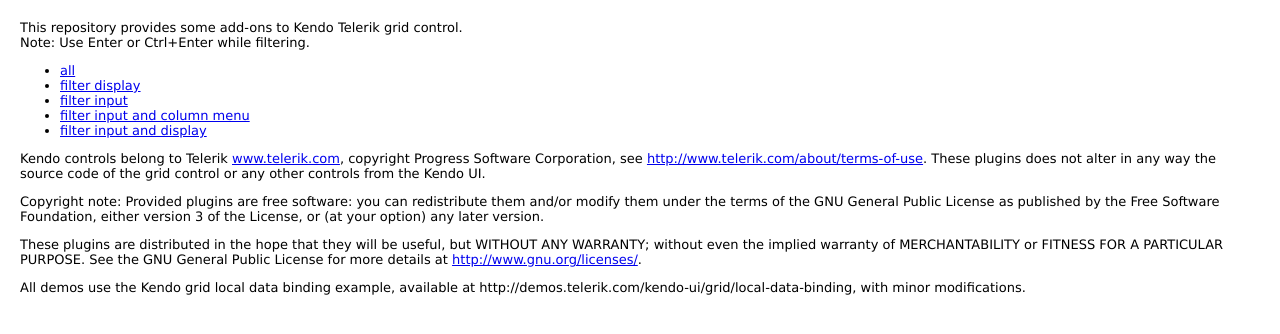
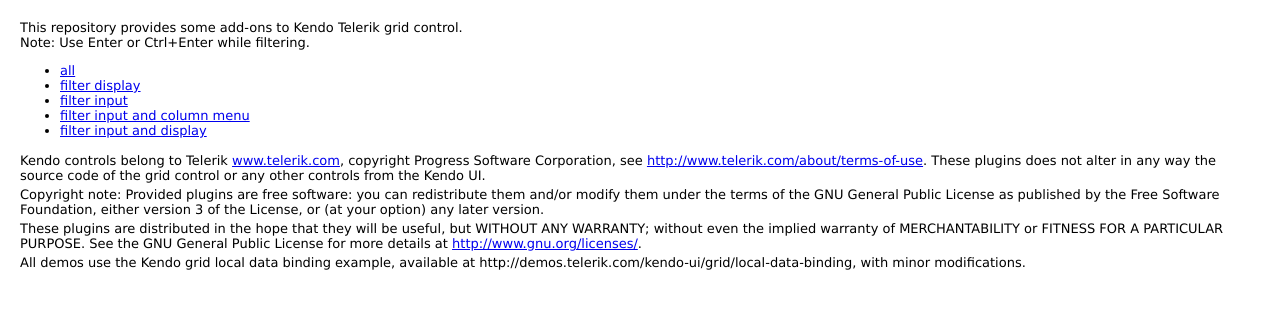
Before and after one commit to infoscop/kendo-grid-plugins, a plain HTML site: page demo/index.html in a window 1280 px wide. Drawn offline with Linux system fonts and the light colour scheme.

Commit message:
Update index.html

```diff
--- a/demo/index.html
+++ b/demo/index.html
@@ -4,6 +4,7 @@
     <style>
       body { margin: 20px; font-family: Verdana, Arial; font-size: 13px }
       div { font-size: small }
+      p { padding: 2px 0; margin: 0 }
     </style>
   </head>
   <body>
```
